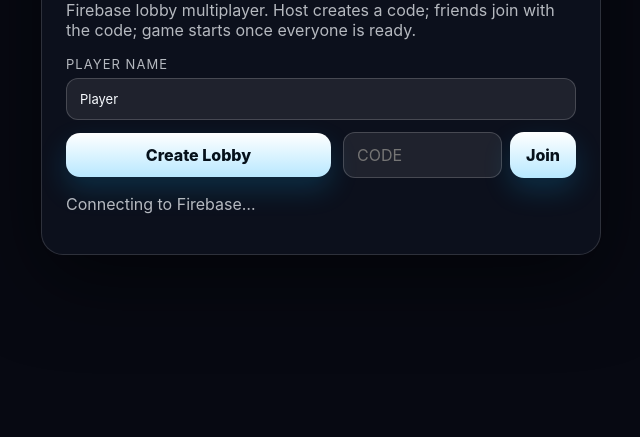
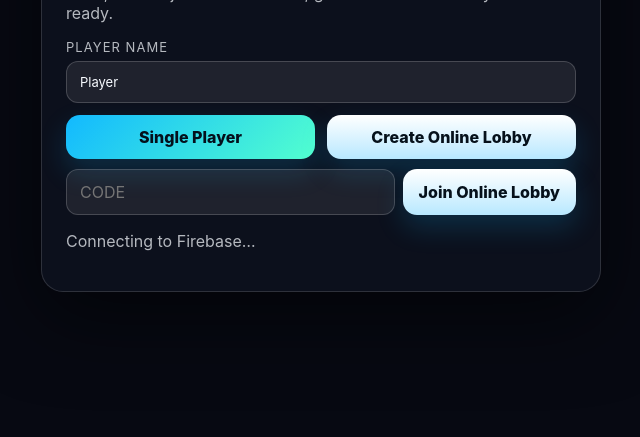
Before and after one commit to SelimHA/PocketLeague, a plain HTML site: page public/index.html in a window 1280 px wide. Shown: the part 363-800 px from the top of the page, without its empty margins (319-959 px from the left). Drawn offline with nearby package versions, Linux system fonts and the light colour scheme; no server answers.

Commit message:
Add files via upload

```diff
--- a/public/index.html
+++ b/public/index.html
@@ -22,7 +22,7 @@
   <main id="ui-root" class="ui-root">
     <section id="setup-card" class="panel">
       <h1>Pocket League Online</h1>
-      <p class="muted">Firebase lobby multiplayer. Host creates a code; friends join with the code; game starts once everyone is ready.</p>
+      <p class="muted">Play solo with AI or host a Firebase lobby. Online hosts create a code; friends join with the code; game starts once everyone is ready.</p>
       <div id="firebase-warning" class="warning hidden">
         Firebase is not configured yet. Fill <code>public/js/config.js</code> with your Firebase web app config, then deploy.
       </div>
@@ -31,11 +31,12 @@
         <input id="player-name" maxlength="18" placeholder="Player" autocomplete="nickname" />
       </label>
       <div class="row two">
-        <button id="create-lobby" type="button">Create Lobby</button>
-        <div class="join-row">
-          <input id="join-code" maxlength="6" placeholder="CODE" />
-          <button id="join-lobby" type="button">Join</button>
-        </div>
+        <button id="single-player" type="button" class="primary">Single Player</button>
+        <button id="create-lobby" type="button">Create Online Lobby</button>
+      </div>
+      <div class="join-row full">
+        <input id="join-code" maxlength="6" placeholder="CODE" />
+        <button id="join-lobby" type="button">Join Online Lobby</button>
       </div>
       <p id="connection-status" class="status">Connecting to Firebase…</p>
     </section>
--- a/public/styles.css
+++ b/public/styles.css
@@ -82,3 +82,12 @@ button:disabled { opacity: 0.45; cursor: not-allowed; }
   .mobile-controls:not(.hidden) { display: block !important; }
 }
 .ai-role-select { width: auto; min-width: 130px; padding: 6px 8px; border-radius: 9px; font-size: 12px; text-transform: none; letter-spacing: 0; color: var(--text); background: rgba(255,255,255,0.10); }
+
+/* V14 single-player additions */
+.primary { background: linear-gradient(135deg, #12b9ff, #52ffcf); color: #04101c; }
+.join-row.full { width: 100%; margin-top: 10px; }
+.join-row.full input { min-width: 0; flex: 1; }
+.panel.solo .panel-head h2 span { color: #52ffcf; }
+@media (max-width: 720px) {
+  .join-row.full { flex-direction: row; }
+}
```
